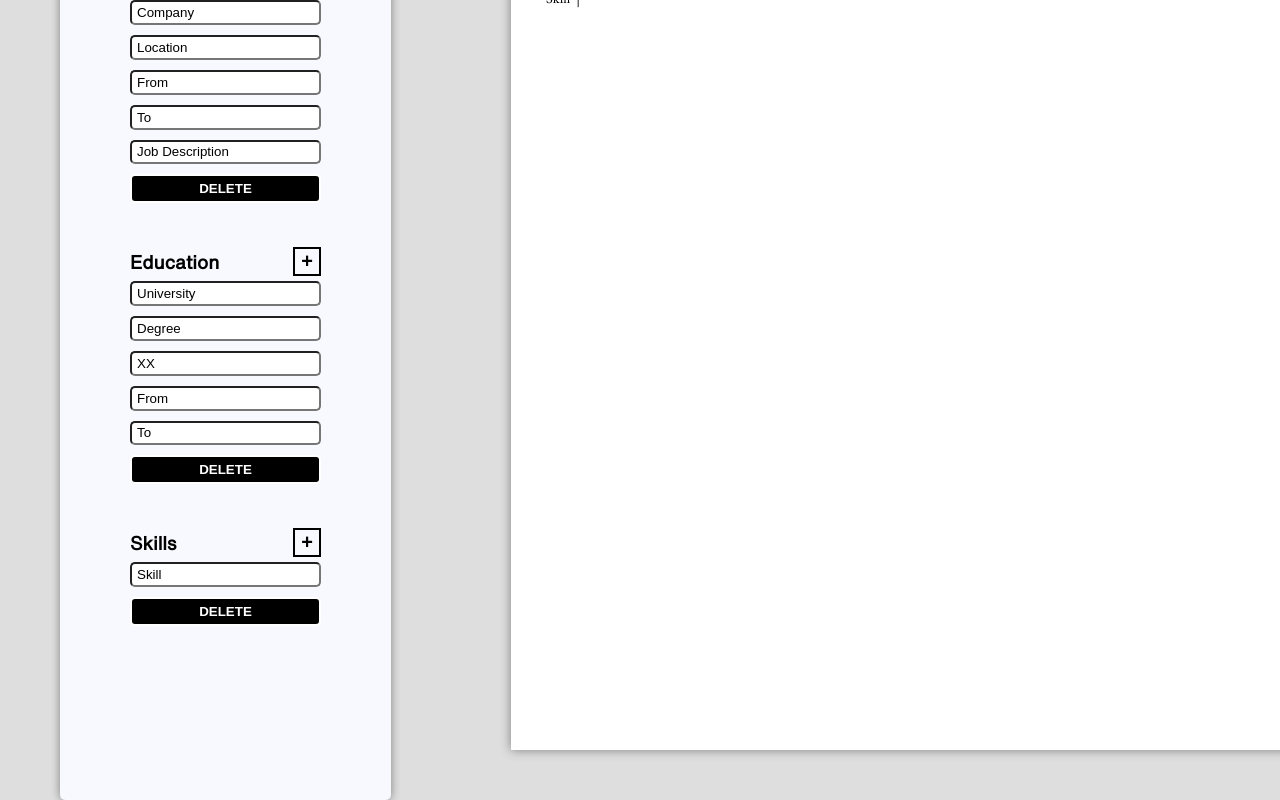
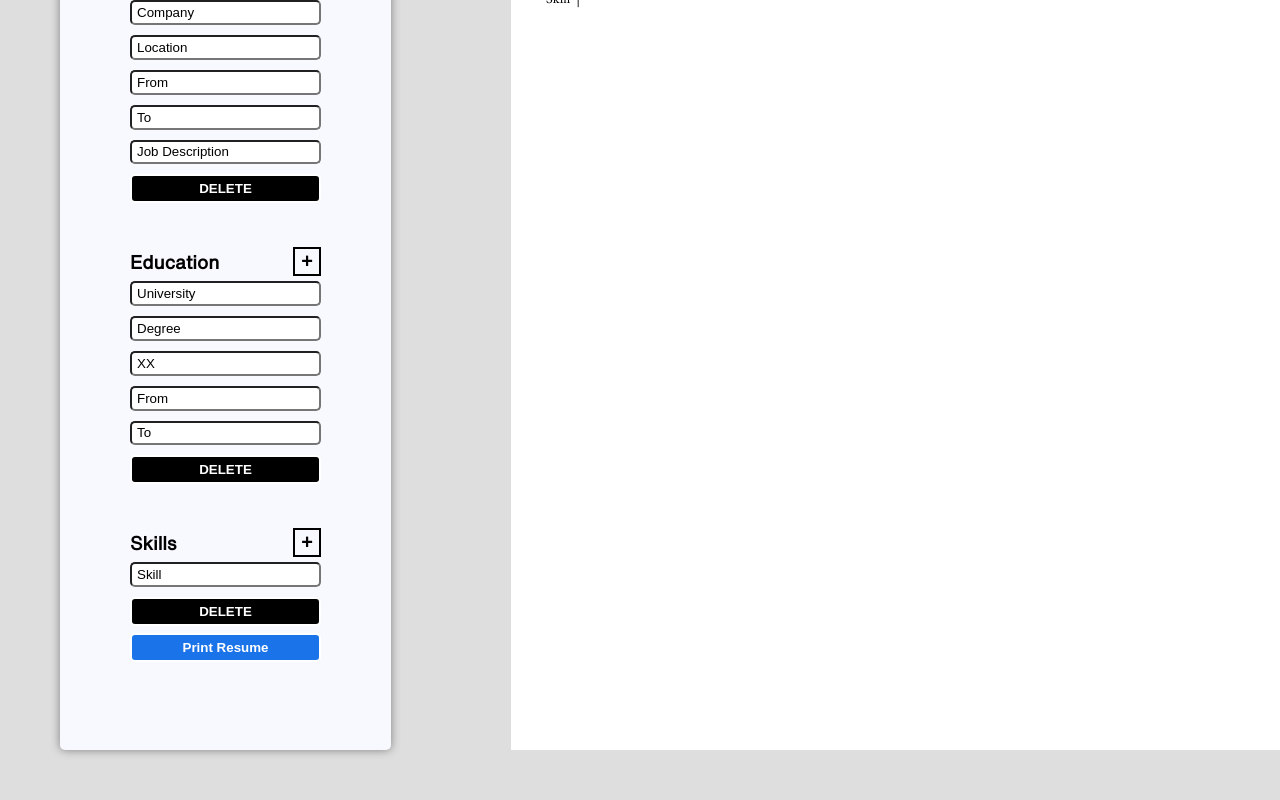
Before and after one commit to LordAdhaar/Resume-Creator, a React (Create React App) app in the folder resume-creator/: page / in a window 1280 px wide. Shown: the part 543-1343 px from the top of the page. Built offline with nearby package versions, Linux system fonts and the light colour scheme.

Commit message:
add print button

```diff
--- a/resume-creator/src/App.css
+++ b/resume-creator/src/App.css
@@ -4,6 +4,23 @@
 @font-face {
   font-family: pro;
   src: url("./fonts/HelveticaNowText-Regular.otf");
+}
+
+@media print {
+  body * {
+    visibility: hidden;
+  }
+  .resume, .resume * {
+    visibility: visible;
+  }
+  .resume {
+    position: absolute;
+    left: 0;
+    top: 0;
+    right: 100px;
+    transform: scale(1.275) ;
+
+  }
 }
 
 body{
@@ -43,6 +60,7 @@ body{
   background-color: ghostwhite;
   padding: 30px 70px;
   border-radius: 5px;
+  margin-bottom: 50px;
 
 }
 
@@ -56,7 +74,6 @@ body{
   background-color: white;
   color: black;
   margin-bottom: 50px;
-  box-shadow: 0px 0px 10px 0px grey;
 }
 
 /*STYLING P TAGS AND HEADERS*/
@@ -266,3 +283,28 @@ input{
   background-color: black;
   color: white;
 }
+
+button{
+  cursor: pointer;
+}
+
+.skillContent~button{
+  background-color: #1a73e8;
+  font-weight: bold;
+  color: white;
+  border-radius: 5px;
+  border: 2px solid;
+  padding: 5px;
+  width: 100%;
+}
+
+.skillContent~button:hover{
+  background-color: #3080ea;
+  font-weight: bold;
+  color: white;
+}
+
+
+.skillContent~button~button{
+  display: none;
+}
--- a/resume-creator/src/App.js
+++ b/resume-creator/src/App.js
@@ -16,7 +16,16 @@ function App() {
   const [uniqueId, setUniqueId] = useState(uniqid());
 
   useEffect(()=>{
+
     setUniqueId(uniqid());
+
+    let printer = document.createElement("button");
+    printer.addEventListener("click",()=>{window.print()});
+    printer.innerHTML="Print Resume";
+
+    let form = document.querySelector("div.form");
+    form.appendChild(printer)
+
   },[])
 
   const [jobArr, setJobArr] = useState([[<ExperienceForm key={uniqid()} uniqueId={uniqueId}/>,uniqid(),<ExperienceInfo key={uniqid()} uniqueId={uniqueId}/>]]);
@@ -107,6 +116,12 @@ function App() {
     )
   })
 
+/* function reset(){
+    setJobArr([[<ExperienceForm key={uniqid()} uniqueId={uniqueId}/>,uniqid(),<ExperienceInfo key={uniqid()} uniqueId={uniqueId}/>]])
+    setEduArr([[<EducationForm key={uniqid()} uniqueId={uniqueId}/>,uniqid(),<EducationInfo key={uniqueId} uniqueId={uniqueId}/>]])
+    setSkillArr([[<SkillForm key={uniqid()} uniqueId={uniqueId}/>,uniqid(),<SkillInfo key={uniqueId} uniqueId={uniqueId} />]])
+  }
+*/
 
   //RETURN THE FINAL APPLICATION
   return (
@@ -147,8 +162,6 @@ function App() {
         <div className="skillContent">
           {skillChildren}
         </div>
-
-
       </div>
 
       <div className="resume">
```
Also changed, not shown: resume-creator/src/Components/SkillForm.js (line endings or trailing spaces).
